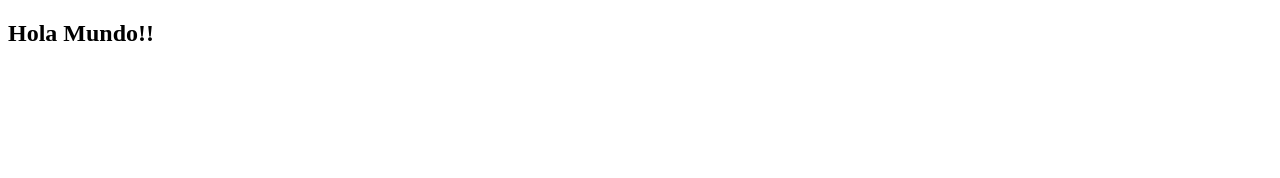
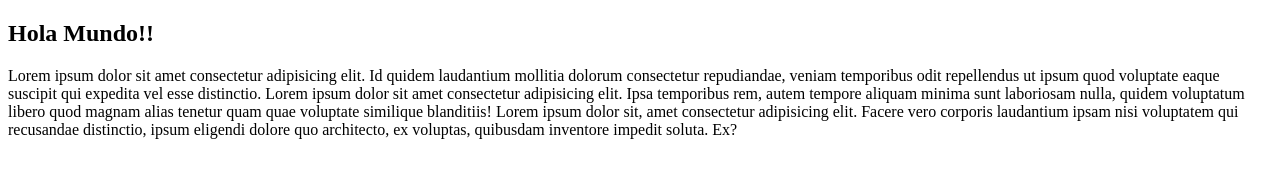
Before and after one commit to LisdMorillo/practica-taller, a plain HTML site: page index.html in a window 1280 px wide. Drawn offline with Linux system fonts and the light colour scheme.

Commit message:
cambio en index

```diff
--- a/index.html
+++ b/index.html
@@ -7,5 +7,9 @@
 </head>
 <body>
     <h2>Hola Mundo!!</h2>
+    <p>Lorem ipsum dolor sit amet consectetur adipisicing elit. Id quidem laudantium mollitia dolorum consectetur repudiandae, veniam temporibus odit repellendus ut ipsum quod voluptate eaque suscipit qui expedita vel esse distinctio.
+        Lorem ipsum dolor sit amet consectetur adipisicing elit. Ipsa temporibus rem, autem tempore aliquam minima sunt laboriosam nulla, quidem voluptatum libero quod magnam alias tenetur quam quae voluptate similique blanditiis!
+        Lorem ipsum dolor sit, amet consectetur adipisicing elit. Facere vero corporis laudantium ipsam nisi voluptatem qui recusandae distinctio, ipsum eligendi dolore quo architecto, ex voluptas, quibusdam inventore impedit soluta. Ex?
+    </p>
 </body>
 </html>
```
